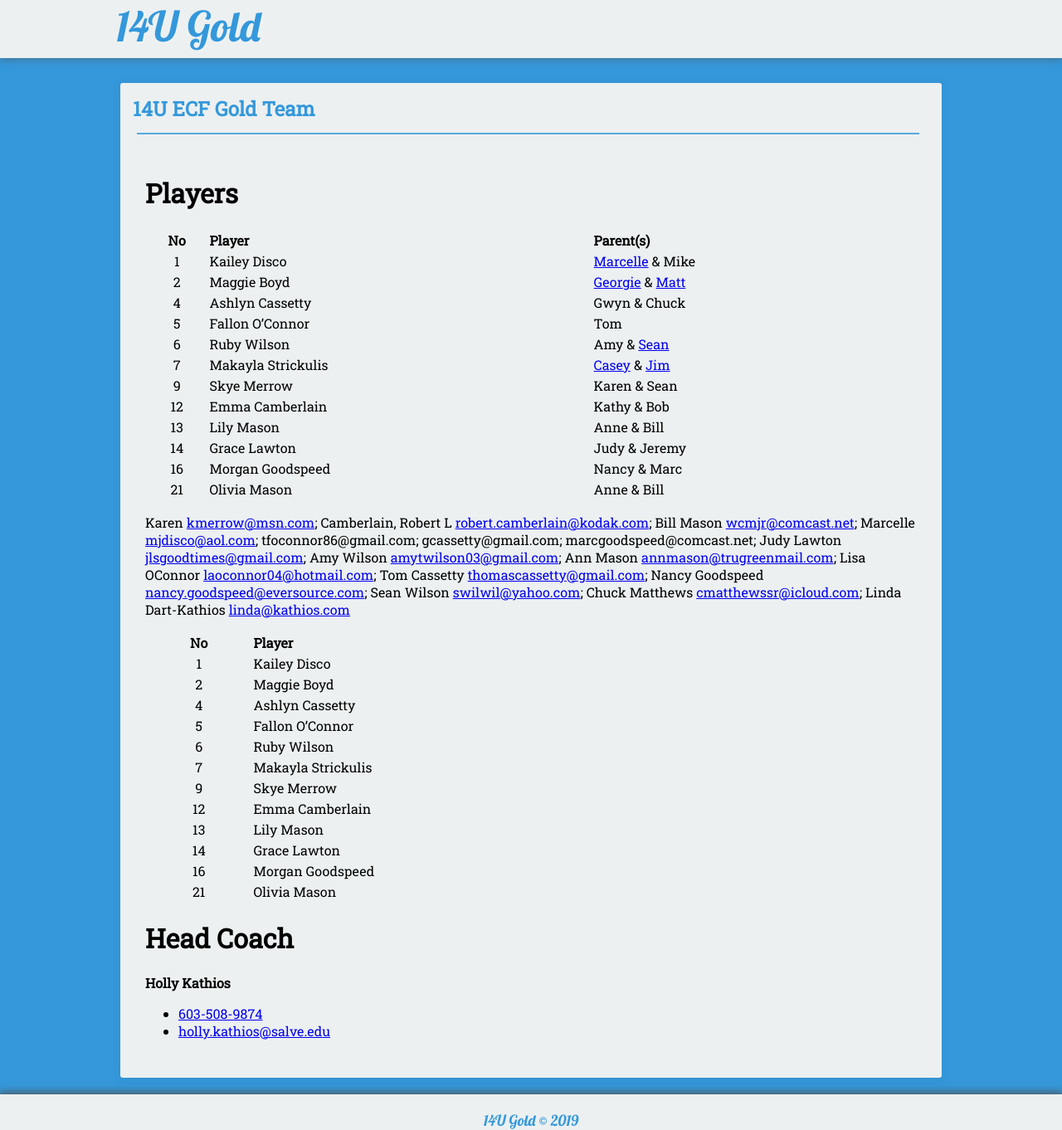
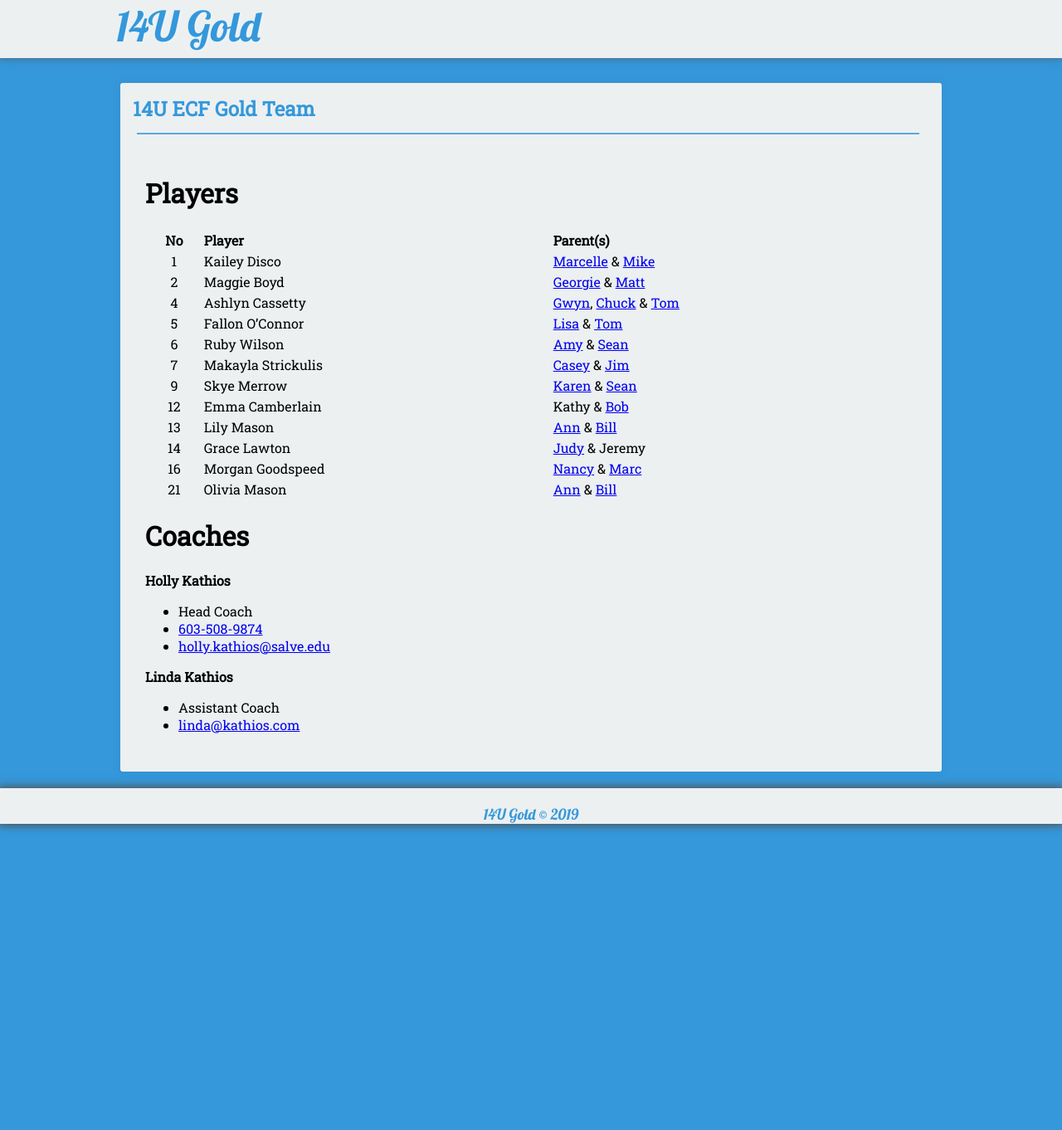
Before and after one commit to seanmerrow/ecf, a Jekyll site: the page built from coaches/index.md, in a window 1280 px wide. Shown: the whole page at 83% size. Built offline with Jekyll 4.4.1, drawn with Linux system fonts in a browser that asks for light colours; nearby versions of some CDN libraries.

Commit message:
Update index.md

```diff
--- a/coaches/index.md
+++ b/coaches/index.md
@@ -6,42 +6,29 @@ permalink: /coaches/
 ---
 # Players
 
-|No    | Player          | Parent(s)   |
-|:----:|:----------------|:-----------------|
-| 1    |Kailey Disco     |[Marcelle](mailto:holly.kathios@salve.edu) & Mike   |
-| 2    |Maggie Boyd      |[Georgie](mailto:georgie@arc2arc.com) & [Matt](mailto:matt@arc2arc.com)    |
-| 4    |Ashlyn Cassetty  |Gwyn & Chuck      |
-| 5    |Fallon O'Connor  |Tom               |
-| 6    |Ruby Wilson      |Amy & [Sean](mailto:swilwil@yahoo.com)        |
-| 7    |Makayla Strickulis    |[Casey](mailto:caseynic80@gmail.com) & [Jim](mailto:jstrickulis@gmail.com)  |
-| 9    |Skye Merrow      | Karen & Sean     |
-| 12   |Emma Camberlain  | Kathy & Bob
-| 13   |Lily Mason       | Anne & Bill      |
-| 14   |Grace Lawton     | Judy & Jeremy   |
-| 16   |Morgan Goodspeed | Nancy & Marc     |
-| 21   |Olivia Mason     | Anne & Bill      |
-
-Karen <kmerrow@msn.com>; Camberlain, Robert L <robert.camberlain@kodak.com>; Bill Mason <wcmjr@comcast.net>; Marcelle <mjdisco@aol.com>; tfoconnor86@gmail.com; gcassetty@gmail.com; marcgoodspeed@comcast.net; Judy Lawton <jlsgoodtimes@gmail.com>; Amy Wilson <amytwilson03@gmail.com>; Ann Mason <annmason@trugreenmail.com>; Lisa OConnor <laoconnor04@hotmail.com>; Tom Cassetty <thomascassetty@gmail.com>; Nancy Goodspeed <nancy.goodspeed@eversource.com>; Sean Wilson <swilwil@yahoo.com>; Chuck Matthews <cmatthewssr@icloud.com>; Linda Dart-Kathios <linda@kathios.com>
+|No    | Player               | Parent(s)        |
+|:----:|:---------------------|:-----------------|
+| 1    |Kailey Disco          | [Marcelle](mailto:mjdisco@aol.com) & [Mike](sleak52@yahoo.com)   |
+| 2    |Maggie Boyd           | [Georgie](mailto:georgie@arc2arc.com) & [Matt](mailto:matt@arc2arc.com)    |
+| 4    |Ashlyn Cassetty       | [Gwyn](mailto:gcassetty@gmail.com), [Chuck](mailto:cmatthewssr@icloud.com) & [Tom](mailto:thomascassetty@gmail.com)     |
+| 5    |Fallon O'Connor       | [Lisa](mailto:laoconnor04@hotmail.com) & [Tom](mailto:tfoconnor86@gmail.com)               |
+| 6    |Ruby Wilson           | [Amy](mailto:amytwilson03@gmail.com) & [Sean](mailto:swilwil@yahoo.com)        |
+| 7    |Makayla Strickulis    | [Casey](mailto:caseynic80@gmail.com) & [Jim](mailto:jstrickulis@gmail.com)  |
+| 9    |Skye Merrow           | [Karen](mailto:kmerrow@msn.com) & [Sean](mailto:seanmerrow@gmail.com)     |
+| 12   |Emma Camberlain       | Kathy & [Bob](mailto:robert.camberlain@kodak.com)
+| 13   |Lily Mason            | [Ann](mailto:annmason@trugreenmail.com) & [Bill](mailto:wcmjr@comcast.net)      |
+| 14   |Grace Lawton          | [Judy](mailto:jlsgoodtimes@gmail.com) & Jeremy   |
+| 16   |Morgan Goodspeed      | [Nancy](mailto:nancy.goodspeed@eversource.com) & [Marc](mailto:marcgoodspeed@comcast.net)     |
+| 21   |Olivia Mason          | [Ann](mailto:annmason@trugreenmail.com) & [Bill](mailto:wcmjr@comcast.net)      |
 
 
-|No    | Player          |
-|:----:|:----------------|
-| 1    |Kailey Disco     |
-| 2    |Maggie Boyd      |
-| 4    |Ashlyn Cassetty  |
-| 5    |Fallon O'Connor  |
-| 6    |Ruby Wilson      |
-| 7    |Makayla Strickulis    |
-| 9    |Skye Merrow      |
-| 12   |Emma Camberlain  |
-| 13   |Lily Mason       |
-| 14   |Grace Lawton     |
-| 16   |Morgan Goodspeed |
-| 21   |Olivia Mason     |
-
-
-# Head Coach
+# Coaches
 
 **Holly Kathios**
+* Head Coach
 * [603-508-9874](tel:+1-603-508-9874)
 * [holly.kathios@salve.edu](mailto:holly.kathios@salve.edu)
+
+**Linda Kathios**
+* Assistant Coach
+* [linda@kathios.com](mailto:linda@kathios.com)
```
